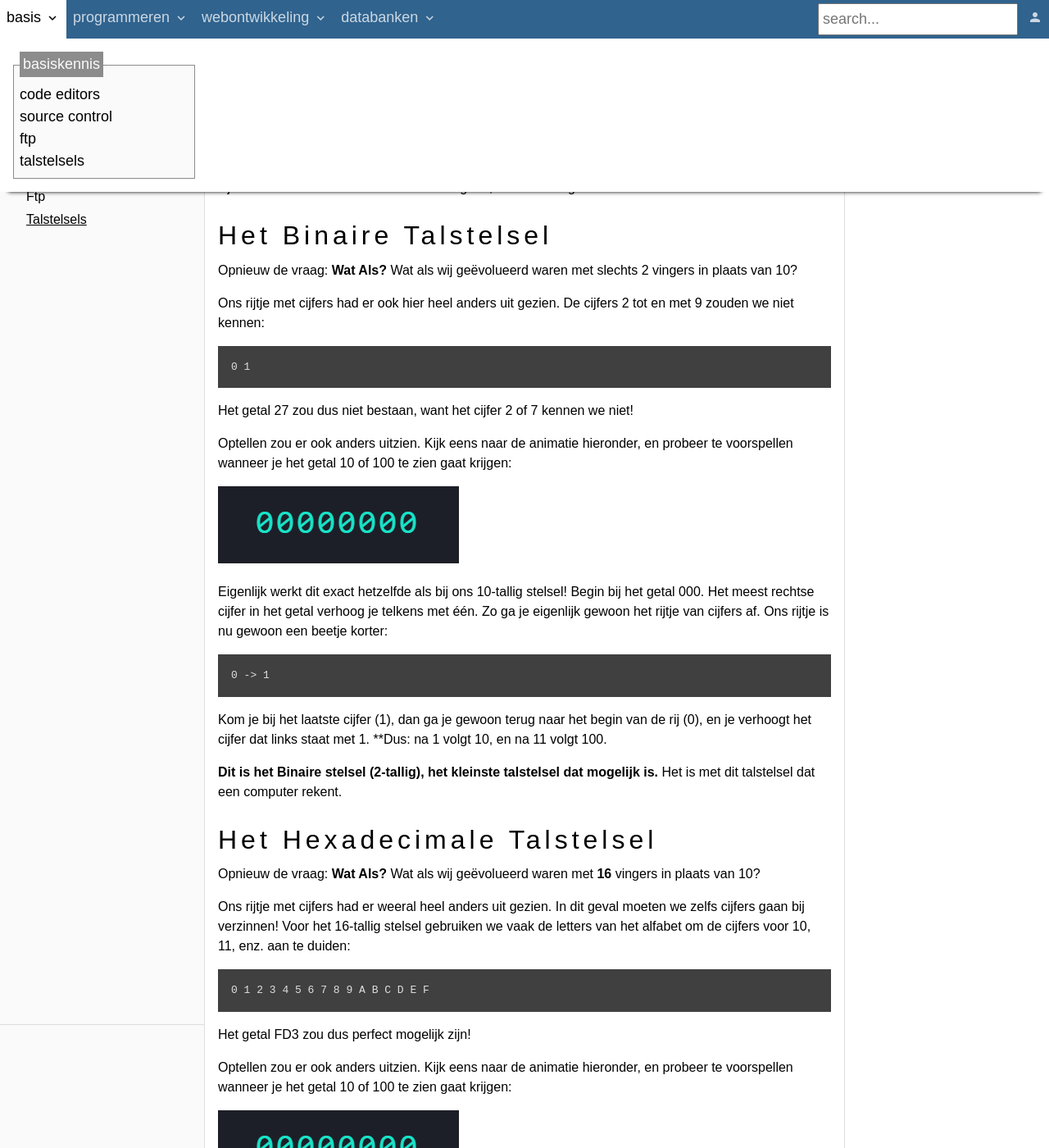
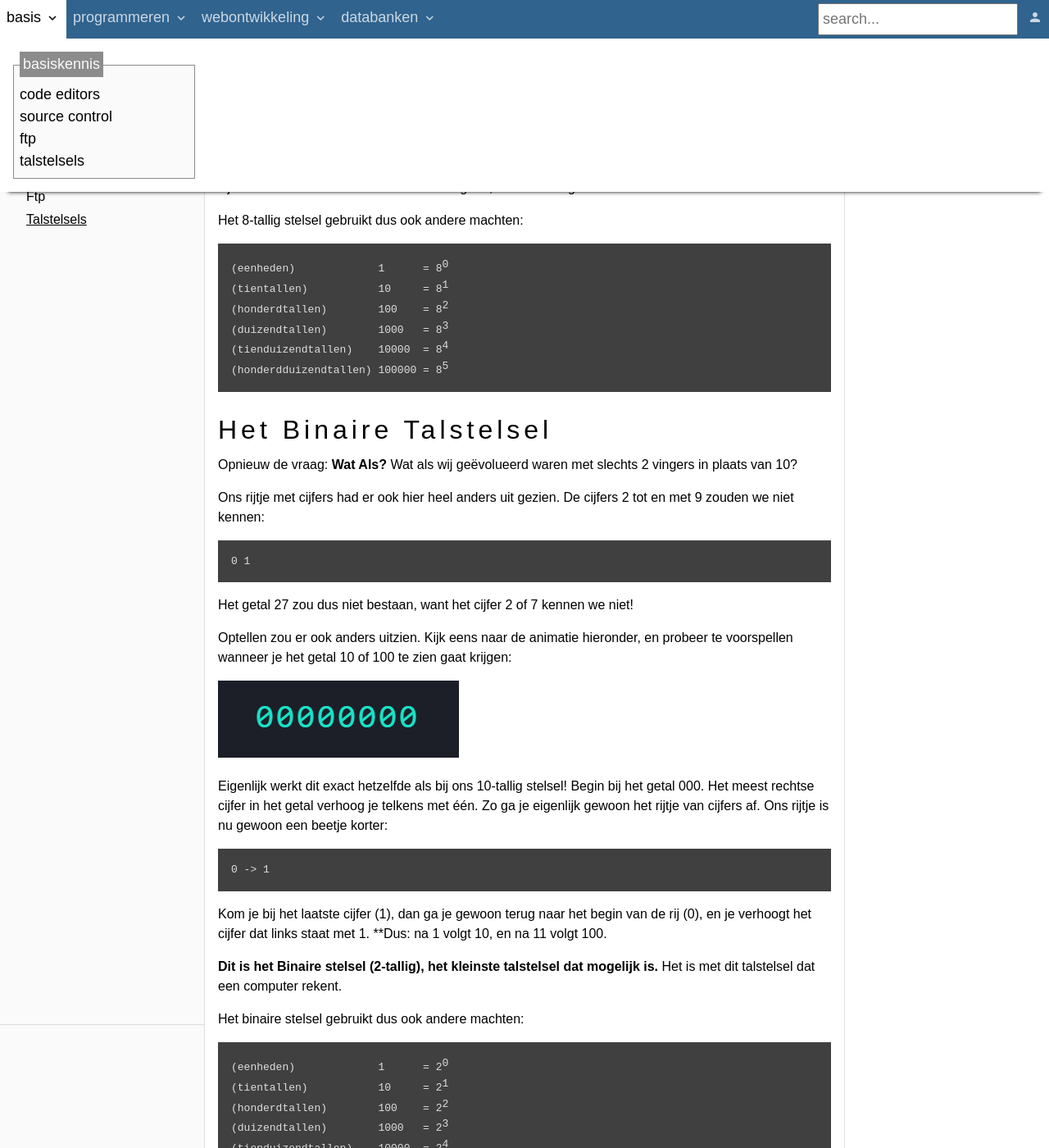
Before and after one commit to T-INFORMATICA/t-informatica.github.io, a Jekyll site: the page built from _courses/basis/basiskennis/talstelsels.md, in a window 1280 px wide and 1400 px high, scrolled down 3514 px. Shown: the whole window at 82% size. Built offline with Jekyll 4.4.1, drawn with Linux system fonts in a browser that asks for light colours; comment, search, counter and statistics services are not loaded; some of the changed text lies outside the part shown.

Commit message:
Update talstelsels.md

```diff
--- a/_courses/basis/basiskennis/talstelsels.md
+++ b/_courses/basis/basiskennis/talstelsels.md
@@ -120,6 +120,18 @@
 
 Kom je bij het laatste cijfer (`7`), dan ga je gewoon terug naar het begin van de rij (`0`), en je verhoogt het cijfer dat links staat met `1`. **Dus: na `7` volgt `10`, en na `77` volgt `100`.
 
+Het 8-tallig stelsel gebruikt dus ook andere machten:
+
+<div class="highlight">
+<pre class="highlight"><code>(eenheden)             1      = 8<sup>0</sup>
+(tientallen)           10     = 8<sup>1</sup>
+(honderdtallen)        100    = 8<sup>2</sup>
+(duizendtallen)        1000   = 8<sup>3</sup>
+(tienduizendtallen)    10000  = 8<sup>4</sup>
+(honderdduizendtallen) 100000 = 8<sup>5</sup>
+</code></pre>
+</div>
+
 ## Het Binaire Talstelsel
 
 Opnieuw de vraag: **Wat Als?** Wat als wij geëvolueerd waren met slechts 2 vingers in plaats van 10?
@@ -148,6 +160,20 @@
 
 
 
+Het binaire stelsel gebruikt dus ook andere machten:
+
+<div class="highlight">
+<pre class="highlight"><code>(eenheden)             1      = 2<sup>0</sup>
+(tientallen)           10     = 2<sup>1</sup>
+(honderdtallen)        100    = 2<sup>2</sup>
+(duizendtallen)        1000   = 2<sup>3</sup>
+(tienduizendtallen)    10000  = 2<sup>4</sup>
+(honderdduizendtallen) 100000 = 2<sup>5</sup>
+</code></pre>
+</div>
+
+
+
 ## Het Hexadecimale Talstelsel
 
 Opnieuw de vraag: **Wat Als?** Wat als wij geëvolueerd waren met **16** vingers in plaats van 10?
@@ -173,3 +199,15 @@
 Kom je bij het laatste cijfer (`F`), dan ga je gewoon terug naar het begin van de rij (`0`), en je verhoogt het cijfer dat links staat met `1`. **Dus: na `F` volgt `10`, en na `FF` volgt `100`.
 
 <img src="{{ site.baseurl }}/assets/img/basis-talstelsels-4-hex.gif" alt="voorbeeld" style="height: auto; max-width: 100%">
+
+Het hexadecimale stelsel gebruikt dus ook andere machten:
+
+<div class="highlight">
+<pre class="highlight"><code>(eenheden)             1      = 16<sup>0</sup>
+(tientallen)           10     = 16<sup>1</sup>
+(honderdtallen)        100    = 16<sup>2</sup>
+(duizendtallen)        1000   = 16<sup>3</sup>
+(tienduizendtallen)    10000  = 16<sup>4</sup>
+(honderdduizendtallen) 100000 = 16<sup>5</sup>
+</code></pre>
+</div>
```
